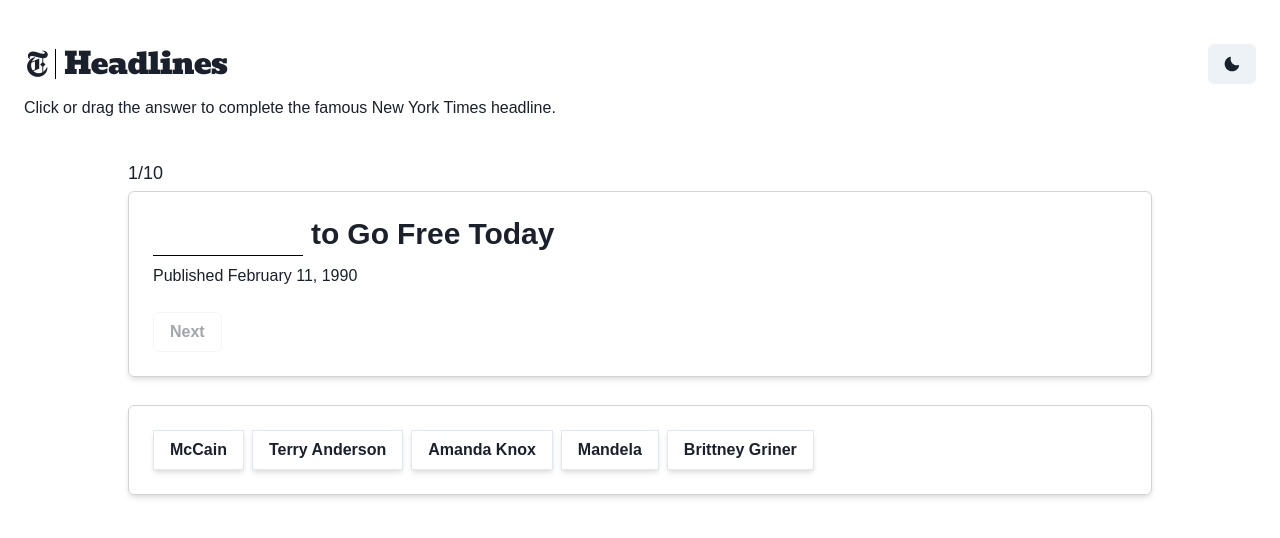
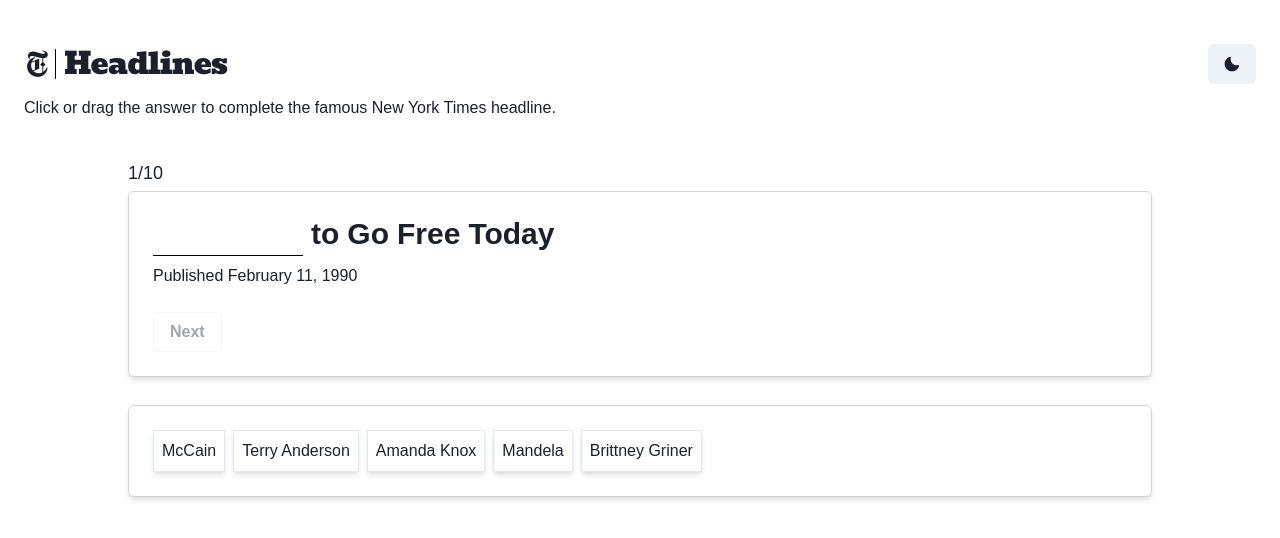
Before and after one commit to oliviawongnyc/headlines, a React (Create React App) app: page / in a window 1280 px wide. Shown: the top 538 px of the page. Built offline with nearby package versions, Linux system fonts and the light colour scheme; a web font is replaced by a local one.

Commit message:
Fixes dragging bug on safari

```diff
--- a/src/components/Answers/PossibleAnswer.tsx
+++ b/src/components/Answers/PossibleAnswer.tsx
@@ -1,5 +1,5 @@
 import { useEffect } from "react";
-import { Button, useColorModeValue } from "@chakra-ui/react";
+import { Box, useColorModeValue } from "@chakra-ui/react";
 import { useDraggable } from "@dnd-kit/core";
 import { isBrowser, isMobile } from "react-device-detect";
 import { useAnswerBank } from "../../hooks/useAnswerBank";
@@ -13,6 +13,7 @@ const PossibleAnswer = ({ children }: { children: string }) => {
   const playerGuessed = !!playersGuess;
 
   const activeBackground = useColorModeValue("white", "gray.800");
+  const answerBorder = useColorModeValue("gray.200", "whiteAlpha.300");
 
   const {
     attributes,
@@ -26,7 +27,6 @@ const PossibleAnswer = ({ children }: { children: string }) => {
     disabled: playerGuessed,
   });
 
-  console.log("isDragging ->", isDragging);
   // We add isDragging to context so other
   // components know
   useEffect(() => {
@@ -34,19 +34,29 @@ const PossibleAnswer = ({ children }: { children: string }) => {
   }, [isDragging, setIsDragging]);
 
   const onTouchOrClick = () => {
-    console.log("touch or clicked");
     if (!dragFinishing && !playerGuessed) {
-      console.log("entering if");
       submitAGuess(children);
     }
   };
 
+  const handleKeyPressed = (e: any) => {
+    // Check if the pressed key is Enter (key code 13)
+    if (e.key === "Enter") {
+      // Perform the action you want on Enter key press
+      onTouchOrClick();
+    }
+  };
+
   const answerStyles = {
+    border: "1px solid",
+    borderColor: answerBorder,
     bgColor: activeBackground,
     boxShadow: "md",
-    borderRadius: "none",
-    isDisabled: playerGuessed ? true : undefined,
+    p: "2",
     w: "fit-content",
+    _disabled: {
+      opacity: 0.4,
+    },
     _focus: {
       outline: "none",
       ring: "2px",
@@ -55,30 +65,30 @@ const PossibleAnswer = ({ children }: { children: string }) => {
   };
 
   return (
-    <Button
+    <Box
+      as="button"
+      disabled={playerGuessed ? true : undefined}
       aria-label={`Select ${children}`}
       {...(isMobile && {
         onTouchEnd: onTouchOrClick,
       })}
       {...(isBrowser && {
-        onClick: onTouchOrClick,
-        // onMouseUp: onTouchOrClick,
+        onKeyPress: handleKeyPressed,
+        onMouseUp: onTouchOrClick,
       })}
       ref={setDraggableGuessRef}
       sx={{
         touchAction: "none",
-        transform:
-          transform && !playerGuessed
-            ? `translate3d(${transform.x}px, ${transform.y}px, 0)`
-            : undefined,
+        transform: transform
+          ? `translate3d(${transform.x}px, ${transform.y}px, 0)`
+          : undefined,
       }}
-      variant="outline"
       {...answerStyles}
       {...listeners}
       {...attributes}
     >
       {children}
-    </Button>
+    </Box>
   );
 };
 
```
